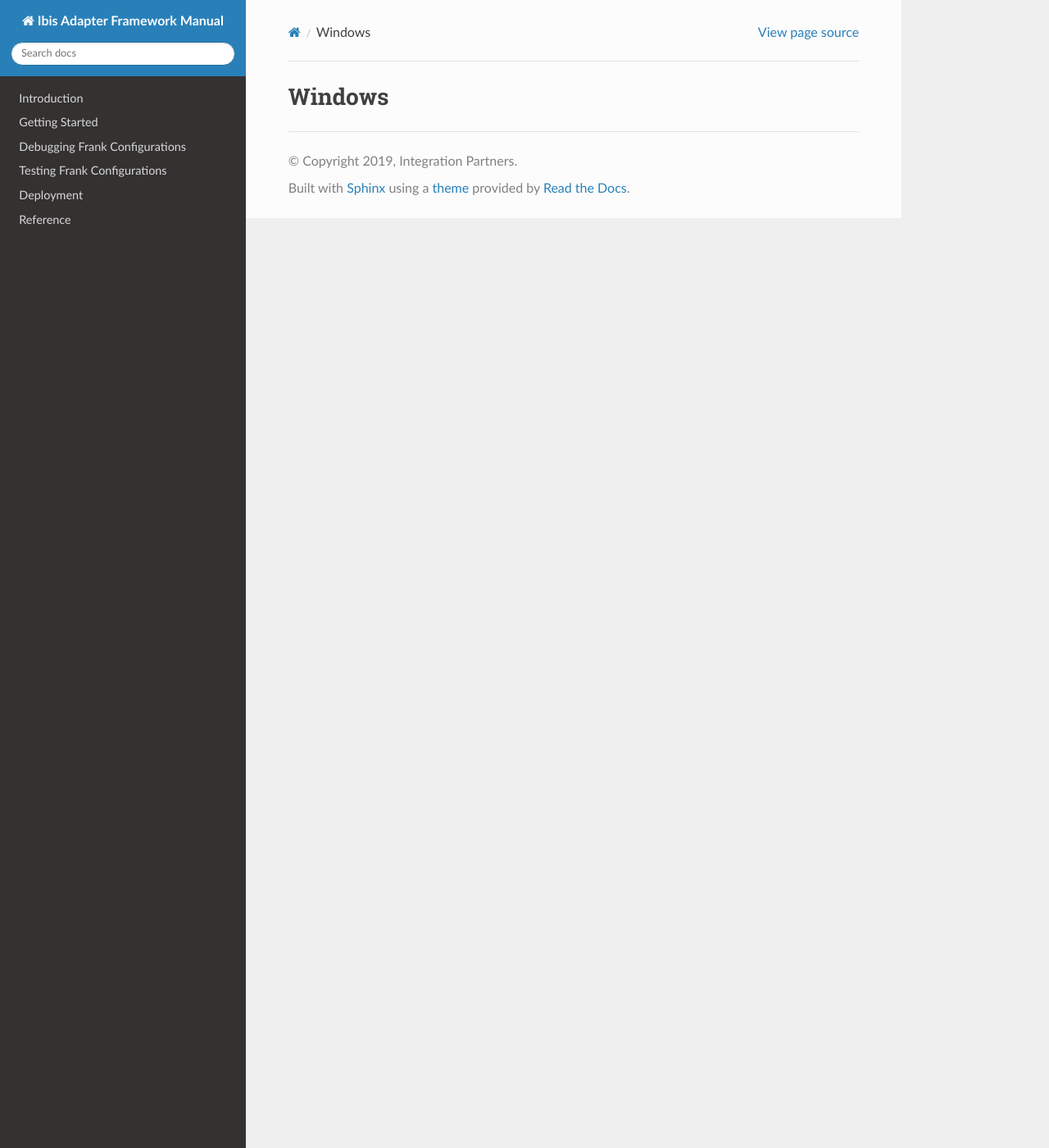
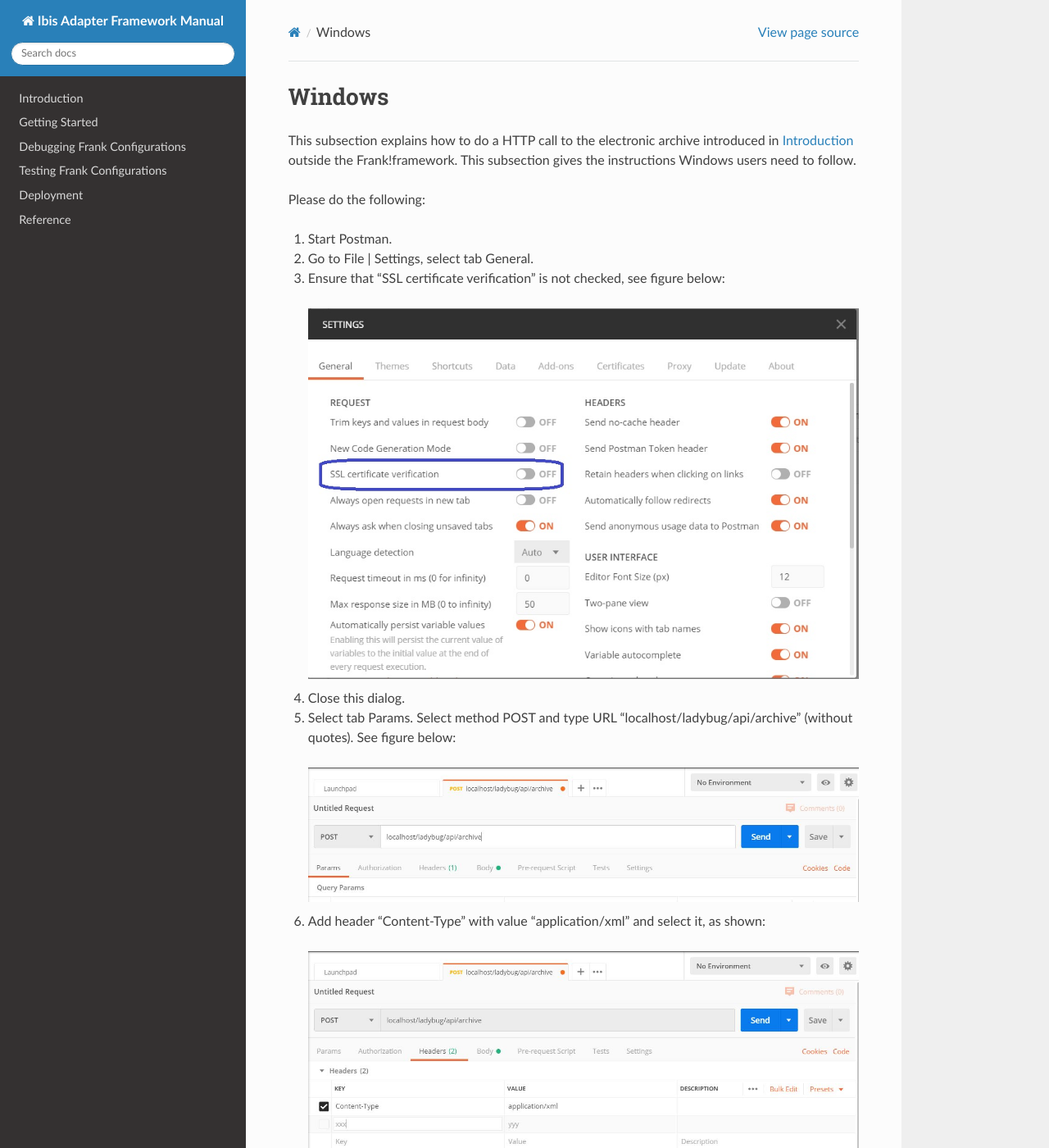
Before and after one commit to frankframework/frank-manual, a Sphinx documentation site: the page built from docs/source/testing/ladybug/useWebInterface/windows.rst, in a window 1280 px wide and 1400 px high. Shown: the whole window at 82% size. Built offline with Sphinx 7.4.7 and the Read the Docs theme 2.0.0, drawn with Linux system fonts in a browser that asks for light colours; pages that are not in the unit, such as notebooks, are missing from menus; some of the changed text lies outside the part shown.

Commit message:
Describe HTTP call with Postman

```diff
--- a/docs/source/testing/ladybug/preparations/preparations.rst
+++ b/docs/source/testing/ladybug/preparations/preparations.rst
@@ -11,8 +11,9 @@ you do not need this environment and you can skip this section.
 
 Here are the instructions:
 
-* Install the Frank!framework using the Wearefrank! Quick Docker Installer.
+* Install the Frank!framework using the Wearefrank! Quick Docker Installer. See https://github.com/ibissource/docker4ibis.
 * Download :download:`zip <ladybug.zip>`.
-* Unzip this file. You should get a directory "ladybug" as a brother of "docker4ibis"
+* Unzip this file. This produces a directory called "ladybug".
+* Put directory "ladybug" as a brother of "docker4ibis".
 * When you work under Windows, you need Postman. Install it from https://www.getpostman.com/downloads/. Note that only one of the proceeding subsections requires you to use Postman. You can do the rest of this tutorial without.
 * When you work under Linux, you need curl. If you do not have curl, there is one section you cannot do. The other sections do not require curl.
--- a/docs/source/testing/ladybug/useWebInterface/windows.rst
+++ b/docs/source/testing/ladybug/useWebInterface/windows.rst
@@ -2,3 +2,47 @@
 
 Windows
 =======
+
+This subsection explains how to do a HTTP call to
+the electronic archive introduced in :ref:`introduction`
+outside the Frank!framework. This subsection gives the
+instructions Windows users need to follow.
+
+Please do the following:
+
+#. Start Postman.
+#. Go to File | Settings, select tab General.
+#. Ensure that "SSL certificate verification" is not checked, see figure below:
+
+   .. image:: postmanSettings.jpg
+
+#. Close this dialog.
+#. Select tab Params. Select method POST and type URL "localhost/ladybug/api/archive" (without quotes). See figure below:
+
+   .. image:: postmanParams.jpg
+
+#. Add header "Content-Type" with value "application/xml" and select it, as shown:
+
+   .. image:: postmanHeaders.jpg
+
+#. Enter some arbitrary XML for the body:
+
+  .. image:: postmanBody.jpg
+
+#. Press "Send".
+#. To the bottom, you should see the following response:
+
+   .. image:: postmanResponse.jpg
+
+   There are tabs that allow you to see different features of the response (number 1). The body tab is selected, so you see the body of the response (number 2). And you see that the HTTP status code is 200 (number 3), which indicates success.
+
+#. Open a webbrowser and open URL "localhost/ladybug/iaf/gui".
+#. Open Ladybug by double-clicking "Testing" and then clicking "Ladybug":
+
+   .. image:: ../../frankConsoleFindTestTools.jpg
+
+#. In Ladybug, you see a table in which your HTTP call appears (number 1):
+
+   .. image:: ladybugReport.jpg
+
+#. Click this line. You see a tree view of the execution of this Frank adapter (number 2). To the right, you see information about the selected node (number 3). In this case, it is the arbitrary XML message you passed through the body of your HTTP request.
```
Also changed, not shown: docs/source/testing/ladybug/useWebInterface/useWebInterface.rst (+21 -0 lines), docs/source/testing/frankConsoleFindTestTools.jpg, docs/source/testing/ladybug/useWebInterface/ladybugReport.jpg (added), docs/source/testing/ladybug/useWebInterface/postmanBody.jpg (added), docs/source/testing/ladybug/useWebInterface/postmanHeaders.jpg (added), docs/source/testing/ladybug/useWebInterface/postmanParams.jpg (added), docs/source/testing/ladybug/useWebInterface/postmanResponse.jpg (added), docs/source/testing/ladybug/useWebInterface/postmanSettings.jpg (added).
